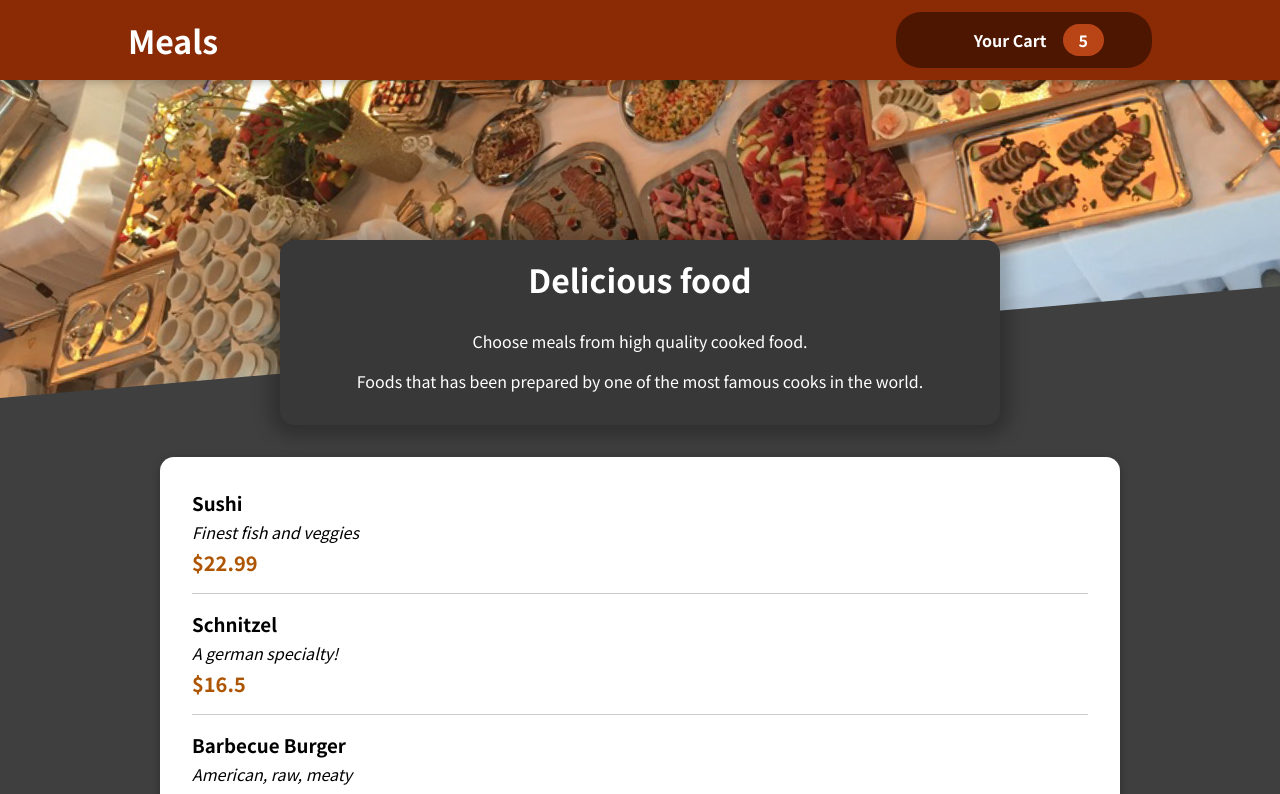
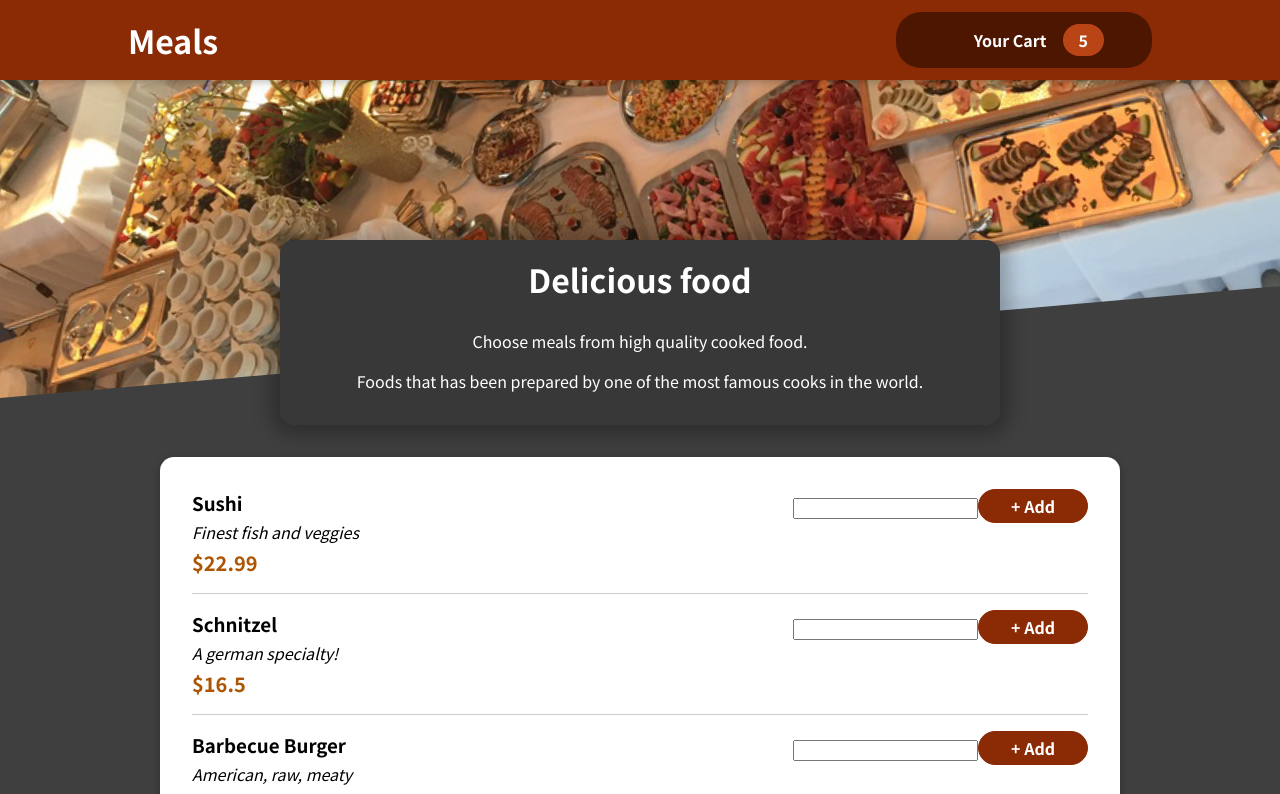
Before and after one commit to qur786/Food-Order, a React (Create React App) app: page / in a window 1280 px wide. Shown: the top 794 px of the page. Built offline with nearby package versions, Linux system fonts and the light colour scheme; some icons are missing.

Commit message:
feat: add MenuItemForm

```diff
--- a/src/components/MealItem/index.tsx
+++ b/src/components/MealItem/index.tsx
@@ -1,3 +1,4 @@
+import { MealItemForm } from "../MealItemForm";
 import classes from "./index.module.css";
 
 export interface MealItemProps {
@@ -14,7 +15,9 @@
         <div className={classes.description}>{description}</div>
         <div className={classes.price}>{`$${price}`}</div>
       </div>
-      <div></div>
+      <div>
+        <MealItemForm />
+      </div>
     </li>
   );
 }
--- /dev/null
+++ b/src/components/MealItemForm/index.module.css
@@ -0,0 +1,20 @@
+.form {
+  text-align: right;
+}
+
+.form button {
+  font: inherit;
+  cursor: pointer;
+  background-color: #8a2b06;
+  border: 1px solid #8a2b06;
+  color: white;
+  padding: 0.25rem 2rem;
+  border-radius: 20px;
+  font-weight: bold;
+}
+
+.form button:hover,
+.form button:active {
+  background-color: #641e03;
+  border-color: #641e03;
+}
--- /dev/null
+++ b/src/components/MealItemForm/index.tsx
@@ -0,0 +1,10 @@
+import classes from "./index.module.css";
+
+export function MealItemForm() {
+  return (
+    <form className={classes.form}>
+      <input />
+      <button>+ Add</button>
+    </form>
+  );
+}
```
